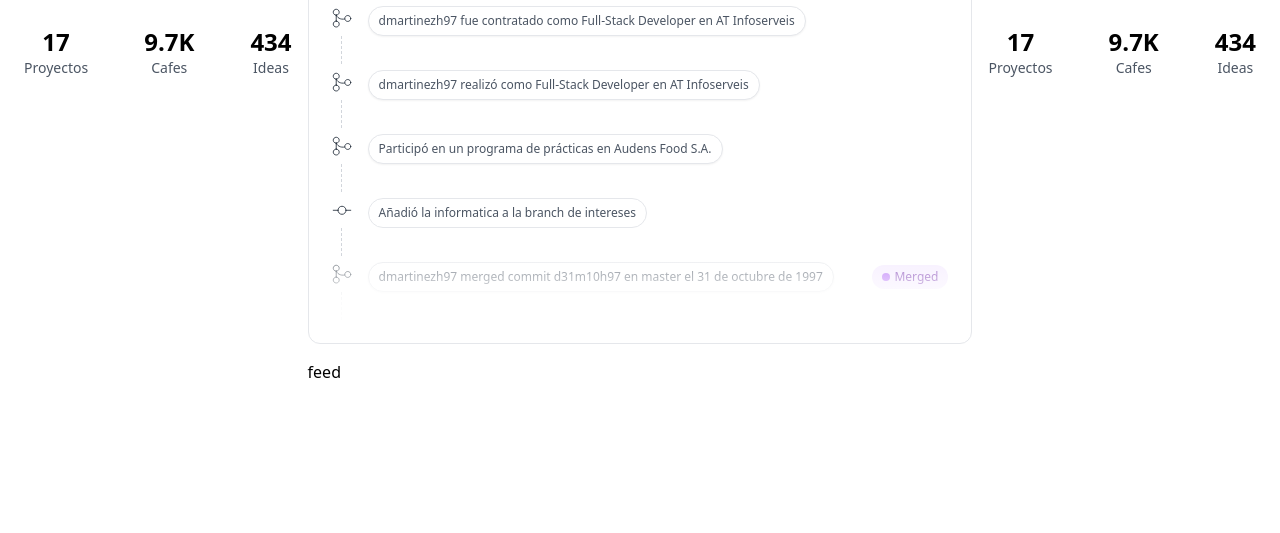
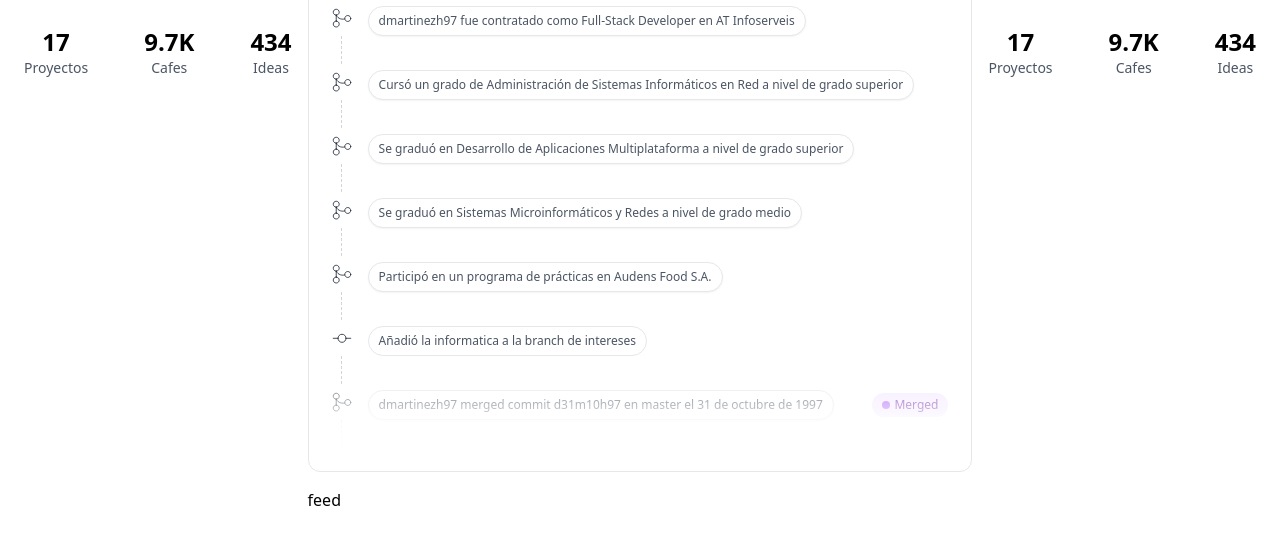
Before and after one commit to dmartinezh97/portafolio, a Nuxt app: page / in a window 1280 px wide. Shown: the part 330-863 px from the top of the page. Before the commit the page ends 800 px from the top, so only its background shows below. Built offline with nearby package versions, Linux system fonts and the light colour scheme.

Commit message:
Añadir info

```diff
--- a/components/Proyectos.vue
+++ b/components/Proyectos.vue
@@ -44,12 +44,17 @@
 
                             <GithubNewMerge text="dmartinezh97 fue contratado como Full-Stack Developer en AT Infoserveis"></GithubNewMerge>
 
-                            <GithubNewMerge text="dmartinezh97 realizó como Full-Stack Developer en AT Infoserveis"></GithubNewMerge>
 
                             <!-- AdStorm -->
                             <!-- CICLO SUPERIOR ASIR -->
                             <!-- CICLO SUPERIOR -->
                             <!-- CICLO MEDIO -->
+                            <GithubNewMerge text="Cursó un grado de Administración de Sistemas Informáticos en Red a nivel de grado superior"></GithubNewMerge>
+
+                            <GithubNewMerge text="Se graduó en Desarrollo de Aplicaciones Multiplataforma a nivel de grado superior"></GithubNewMerge>
+
+                            <GithubNewMerge text="Se graduó en Sistemas Microinformáticos y Redes a nivel de grado medio"></GithubNewMerge>
+
                             <GithubNewMerge text="Participó en un programa de prácticas en Audens Food S.A."></GithubNewMerge>
 
                             <GithubNewCommit text="Añadió la informatica a la branch de intereses"></GithubNewCommit>
```
